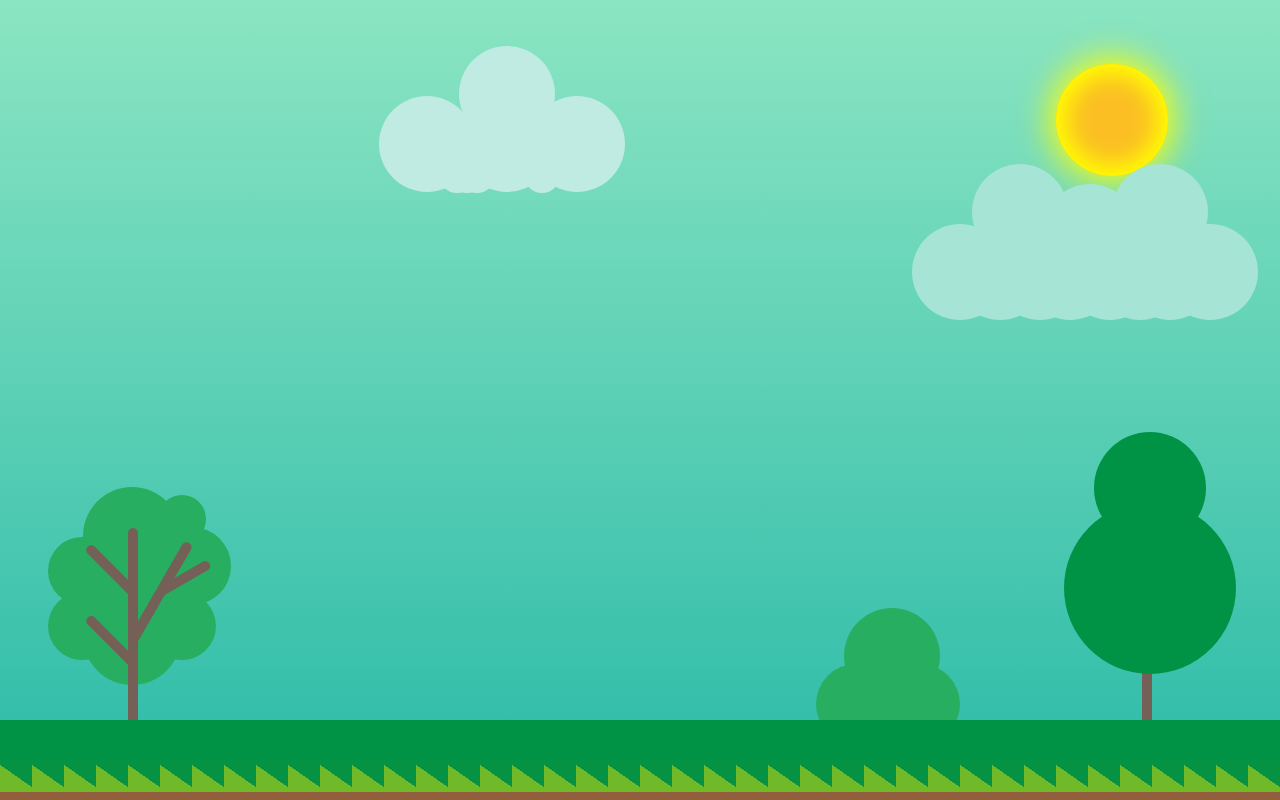
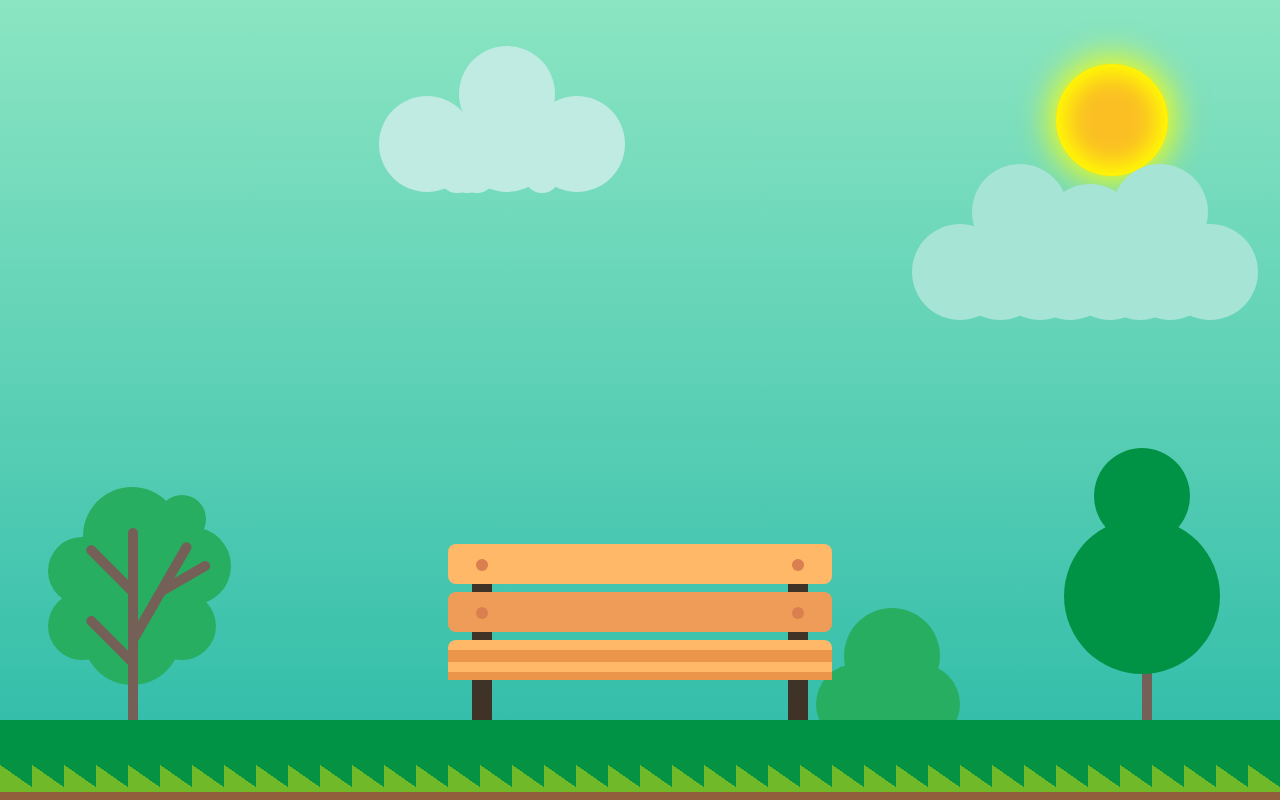
Before and after one commit to wachidamirul/age-calculator, a website: page src/index.html in a window 1280 px wide. Drawn offline with Linux system fonts and the light colour scheme.

Commit message:
feat: bench

```diff
--- a/src/index.html
+++ b/src/index.html
@@ -14,8 +14,18 @@
   </head>
   <body class="font-poppins antialiased">
     <main class="background h-screen w-full">
+      <section id="canvas">
         <div class="floor"></div>
         <div class="pattern"></div>
+        <div class="wrap-bench">
+          <div class="bench">
+            <div></div>
+            <div></div>
+            <div class="seat">
+              <div></div>
+            </div>
+          </div>
+        </div>
         <div class="left-tree">
           <div></div>
           <div></div>
@@ -27,6 +37,7 @@
         <div class="sun"></div>
         <div class="cloud-left"></div>
         <div class="cloud-right"></div>
+      </section>
     </main>
     <script src="./js/lottie-player.js"></script>
     <script src="./js/script.js"></script>
```
Also changed, not shown: dist/css/input.css, src/css/style.css. Lines whose indentation alone changed are shown as unchanged.
